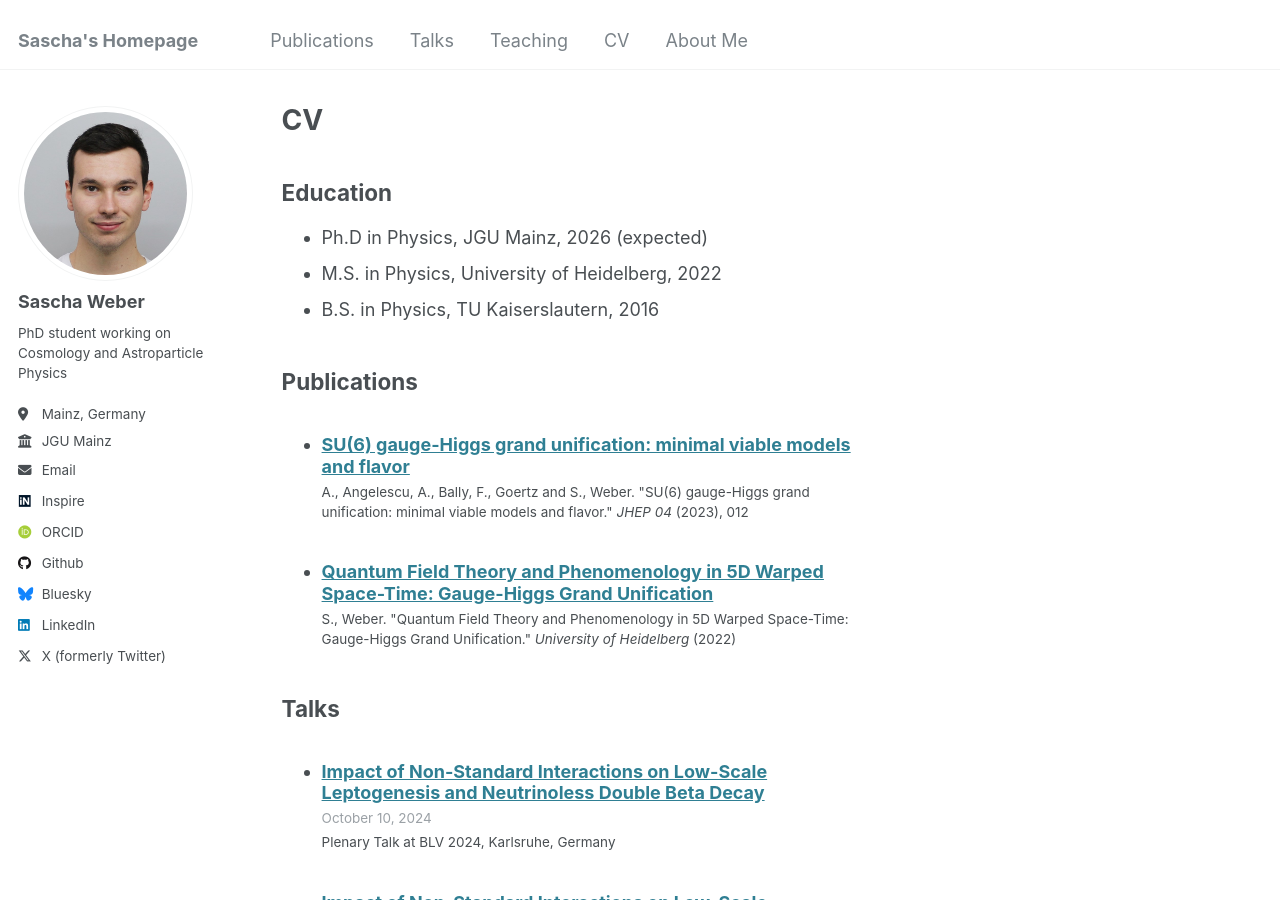
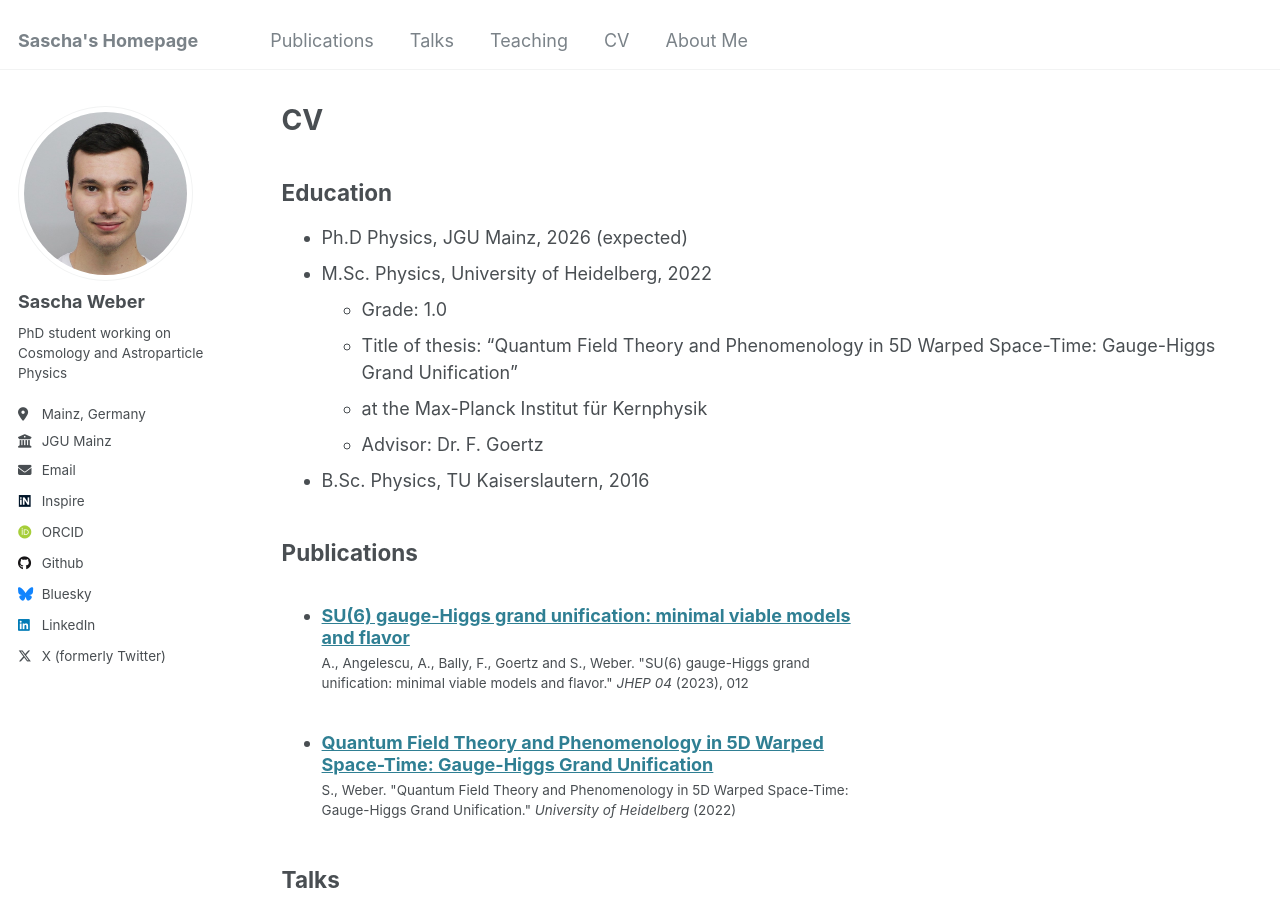
Before and after one commit to sweber31/sweber31.github.io, a Jekyll site: the page built from _pages/cv.md, in a window 1280 px wide and 900 px high. Built offline with Jekyll 4.4.1, drawn with Linux system fonts in a browser that asks for light colours; some web fonts are replaced.

Commit message:
Update cv.md

```diff
--- a/_pages/cv.md
+++ b/_pages/cv.md
@@ -11,9 +11,13 @@ redirect_from:
 
 Education
 ------
-* Ph.D in Physics, JGU Mainz, 2026 (expected)
-* M.S. in Physics, University of Heidelberg, 2022
-* B.S. in Physics, TU Kaiserslautern, 2016
+* Ph.D Physics, JGU Mainz, 2026 (expected)
+* M.Sc. Physics, University of Heidelberg, 2022
+  * Grade: 1.0
+  * Title of thesis: “Quantum Field Theory and Phenomenology in 5D Warped Space-Time: Gauge-Higgs Grand Unification”
+  * at the Max-Planck Institut für Kernphysik
+  * Advisor: Dr. F. Goertz
+* B.Sc. Physics, TU Kaiserslautern, 2016
 
 Publications
 ------
```
